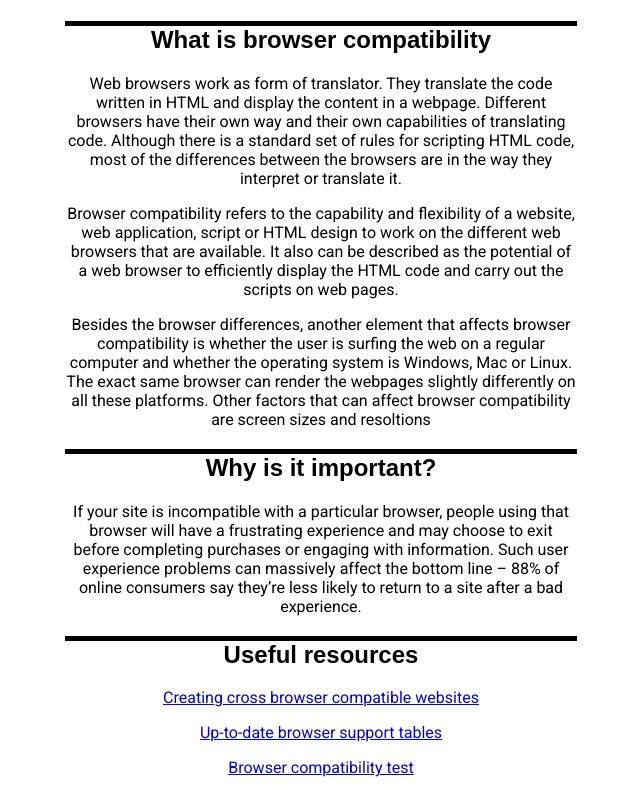
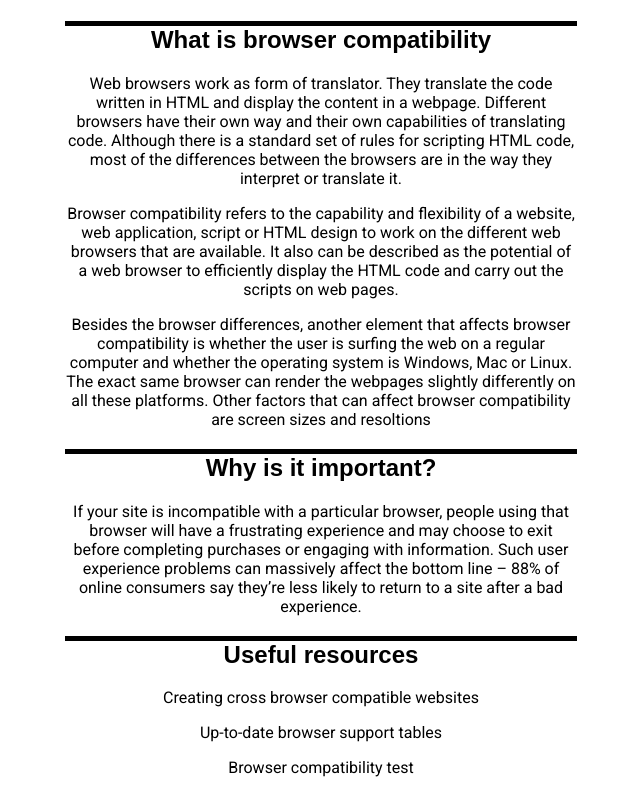
Before and after one commit to Goncalocv/Technigo-solution, a plain HTML site: page index.html in a window 1280 px wide. Shown: the part 386-1171 px from the top of the page, without its empty margins (319-959 px from the left). Drawn offline with Linux system fonts and the light colour scheme; a web font is replaced by a local one.

Commit message:
changed css

```diff
--- a/index.html
+++ b/index.html
@@ -2,7 +2,6 @@
 <html>
 <head>
   <meta charset="UTF-8">
-  <meta name ="description" content="This is an awsome website">
   <title>Solution for Technigo Coding Challenge</title>
   <link rel="stylesheet" type="text/css" href="style.css">
   <link rel="preconnect" href="https://fonts.googleapis.com">
--- a/style.css
+++ b/style.css
@@ -19,3 +19,14 @@ body {
 	width: 40%;
 	text-align: center;
 }
+
+a {
+	color:black;
+	text-decoration: none;
+
+
+}
+a:hover{
+
+	text-decoration: underline;
+}
```
